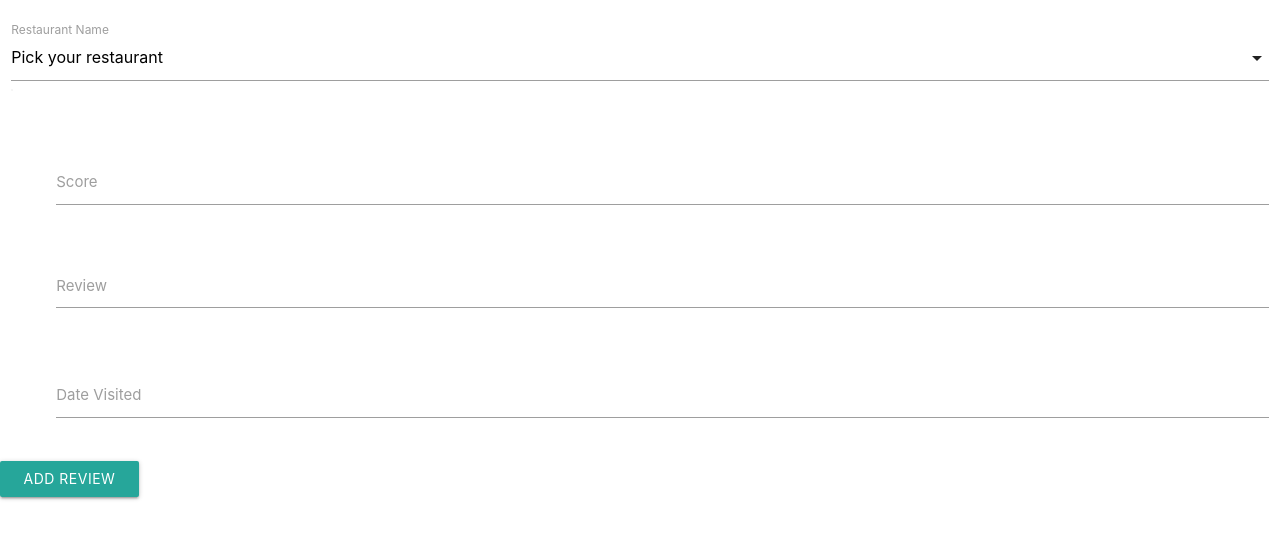
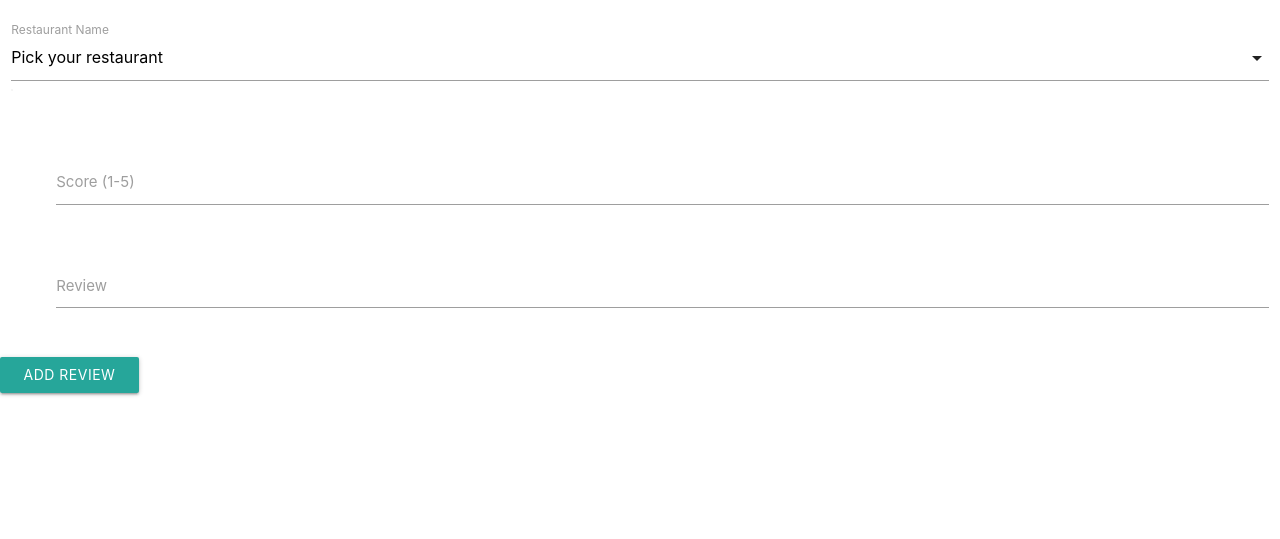
Before and after one commit to emilija-smitaite/review-a-restaurant, a Flask app: page /add_review in a window 1280 px wide. Shown: the part 160-699 px from the top of the page. Run offline with Flask 2, Linux system fonts and the light colour scheme; data that the repository does not hold is empty; some libraries are stand-ins or nearby versions.

Commit message:
Add regular expession to the Score(0-5) field in add_review.html

```diff
--- a/templates/add_review.html
+++ b/templates/add_review.html
@@ -20,8 +20,8 @@
             <div class="row">
             <div class="input-field col s12">
               <i class="material-icons prefix"></i>
-              <input id="score" type="text" class="validate" name="score" required>
-              <label for="score">Score</label>
+              <input id="score" type="text" class="validate" name="score" minlength="1" maxlength="1" pattern="^[0-5]{1,1}$" required>
+              <label for="score">Score (1-5)</label>
             </div>
             </div>
             <div class="row">
@@ -33,13 +33,6 @@
             </div>
         </div>
         <div class="row">
-            <div class="input-field col s12">
-                <i class="material-icons prefix"></i>
-                <input id="date" type="tel" class="validate" name="date" required>
-                <label for="date">Date Visited</label>
-            </div>
-        </div>
-        <div class="row">
             <button class="btn waves-effect waves-light" type="submit">Add Review
                 <i class="material-icons right"></i>
             </button>
```
